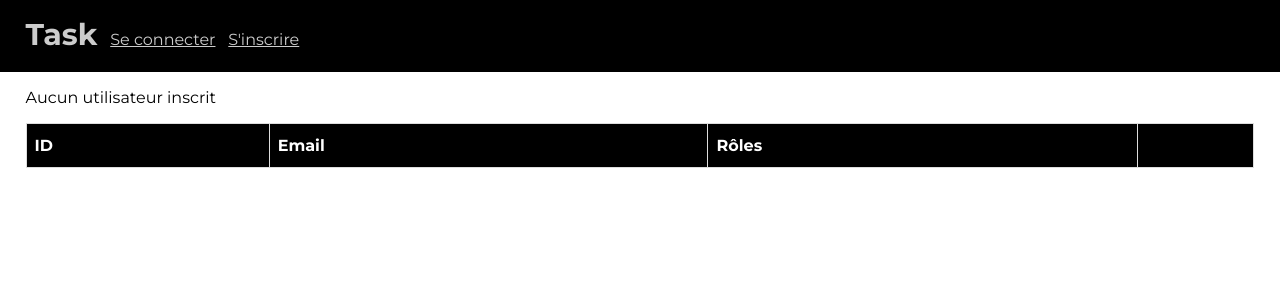
After one commit to rosedorleans/Task, a Symfony app: template templates/admin/users.html.twig in a window 1280 px wide. The commit adds this page. Shown: the top 300 px of the page. Run offline with Twig, Linux system fonts and the light colour scheme; the template is opened without the code that fills it, so the values that code supplies are empty; some libraries are stand-ins or nearby versions.

Commit message:
feat: admin + users edit

```diff
--- a/public/style/style.css
+++ b/public/style/style.css
@@ -23,6 +23,8 @@ body .btn {
   text-decoration: none;
 }
 body .link {
+  width: -moz-fit-content;
+  width: fit-content;
   color: #000;
   text-decoration: none;
   border-bottom: 1px solid;
@@ -59,6 +61,7 @@ body .page-content form {
   width: fit-content;
 }
 body .page-content form input[type=text],
+body .page-content form input[type=password],
 body .page-content form textarea,
 body .page-content form select {
   padding: 5px;
@@ -66,26 +69,27 @@ body .page-content form select {
   border-radius: 5px;
 }
 body .page-content form input[type=text]:focus,
+body .page-content form input[type=password]:focus,
 body .page-content form textarea:focus,
 body .page-content form select:focus {
   outline: solid 1px rgba(0, 0, 0, 0.3803921569);
 }
-body .page-content#index_page form h2 {
+body .page-content form h2 {
   margin: 1vh 0 -15px;
 }
-body .page-content#index_page form .body {
+body .page-content form .body {
   display: flex;
   flex-direction: column;
   gap: 1vh;
   width: -moz-fit-content;
   width: fit-content;
 }
-body .page-content#index_page form .body .elem.flex div div {
+body .page-content form .body .elem.flex div div {
   display: flex;
   gap: 5px;
 }
-body .page-content#index_page form .body .elem.flex div div input[type=checkbox]:hover,
-body .page-content#index_page form .body .elem.flex div div label:hover {
+body .page-content form .body .elem.flex div div input[type=checkbox]:hover,
+body .page-content form .body .elem.flex div div label:hover {
   cursor: pointer;
 }
 body .page-content#index_page ul.task-list {
@@ -114,4 +118,29 @@ body .page-content#newTask_page form div {
 }
 body .page-content#newTask_page form #task_date {
   flex-direction: row;
+}
+body .page-content#admin-users_page table td {
+  padding: 1vh 1vw;
+  border: 1px solid;
+}
+body .page-content#admin-users_page table {
+  font-family: #f2f2f2;
+  border-collapse: collapse;
+  width: 100%;
+}
+body .page-content#admin-users_page table td {
+  border: 1px solid #ddd;
+  padding: 8px;
+}
+body .page-content#admin-users_page table th {
+  border: 1px solid #ddd;
+  padding: 8px;
+  padding-top: 12px;
+  padding-bottom: 12px;
+  text-align: left;
+  background-color: #000;
+  color: #FFF;
+}
+body .page-content#admin-users_page table tr:nth-child(even) {
+  background-color: #f2f2f2;
 }/*# sourceMappingURL=style.css.map */
--- a/public/style/style.scss
+++ b/public/style/style.scss
@@ -28,6 +28,7 @@ body {
     }
 
     .link {
+        width: fit-content;
         color: #000;
         text-decoration: none;
         border-bottom: 1px solid;
@@ -68,6 +69,7 @@ body {
             width: fit-content;
 
             input[type="text"],
+            input[type="password"],
             textarea,
             select {
                 padding: 5px;
@@ -78,12 +80,7 @@ body {
                     outline:solid 1px #00000061;
                 }
             }
-        }
 
-        &#index_page {
-
-            // filters
-            form {
             h2 {
                 margin: 1vh 0 -15px;
             }
@@ -109,6 +106,13 @@ body {
                     }
                 }
             }
+        }
+
+        &#index_page {
+
+            // filters
+            form {
+
             }
 
             ul.task-list {
@@ -145,5 +149,38 @@ body {
                 }
             }
         }
+
+        &#admin-users_page {
+            table {
+                td {
+                    padding: 1vh 1vw;
+                    border: 1px solid;
                 }
             }
+
+            table {
+                font-family: #f2f2f2;
+                border-collapse: collapse;
+                width: 100%;
+                td {
+                    border: 1px solid #ddd;
+                    padding: 8px;
+                }
+                th {
+                    border: 1px solid #ddd;
+                    padding: 8px;
+                    padding-top: 12px;
+                    padding-bottom: 12px;
+                    text-align: left;
+                    background-color: #000;
+                    color: #FFF;
+                }
+                tr {
+                    &:nth-child(even) {
+                        background-color: #f2f2f2;
+                    }
+                }
+            }
+        }
+    }
+}
--- /dev/null
+++ b/templates/admin/users.html.twig
@@ -0,0 +1,39 @@
+{% extends 'base.html.twig' %}
+
+{% block title %}Admin utilisateurs{% endblock %}
+
+{% block idPageContent %}admin-users{% endblock %}
+
+{% block body %}
+    <table>
+        <thead>
+            <th>ID</th>
+            <th>Email</th>
+            <th>Rôles</th>
+            <th></th>
+        </thead>
+        <tbody>
+            {% for user in users %}
+                <tr>
+                    <td>{{ user.id }}</td>
+                    <td>{{ user.email }}</td>
+                    <td>
+                        {% for role in user.roles %}
+                            {% if role == "ROLE_USER" %}
+                                Utilisateur
+                            {% elseif role == "ROLE_EDITOR" %}
+                                Editeur
+                            {% elseif role == "ROLE_ADMIN" %}
+                                Administrateur
+                            {% endif %}
+                        {% endfor %}
+                    </td>
+                    <td><a href="{{ path('admin_user_edit', {'id': user.id}) }}" class="link">Modifier</a></td>
+                </tr>
+
+            {% else %}
+                <p>Aucun utilisateur inscrit</p>
+            {% endfor %}
+        </tbody>
+    </table>
+{% endblock %}
--- a/templates/base.html.twig
+++ b/templates/base.html.twig
@@ -18,13 +18,14 @@
         <header>
             <a id="mainTitle" href="{{ path('app_task_index') }}" class="hover">Task</a>
             {% if app.user %}
+                <a href="{{ path('app_logout') }}" class="hover">Déconnexion</a>
 
-                <a href="{{ path('app_logout') }}" class="hover">Déconnexion</a>
+                {% if is_granted('ROLE_ADMIN') %}
+                    <a href="{{ path('admin_index') }}" class="hover">ADMIN</a>
+                {% endif %}
             {% else %}
-
                     <a href="{{ path('app_login') }}" class="hover">Se connecter</a>
                     <a href="{{ path('app_register') }}" class="hover">S'inscrire</a>
-
             {% endif %}
         </header>
 
--- a/templates/task/_filters.html.twig
+++ b/templates/task/_filters.html.twig
@@ -14,4 +14,5 @@
         </div>
     </div>
     <button type="submit" id="filter-task-submit" class="btn hover">{{ button_label|default('Chercher') }}</button>
+    <a href="{{ path('app_task_index') }}" class="link hover">Réinitialiser</a>
 {{ form_end(form) }}
--- a/templates/task/index.html.twig
+++ b/templates/task/index.html.twig
@@ -6,11 +6,13 @@
 
 {% block body %}
     <div>
+        {% if is_granted('ROLE_USER') %}
             <a href="{{ path('app_task_new') }}" class="btn hover new-task-btn">
                 Nouvelle tache
             </a>
 
             {{ include('task/_filters.html.twig') }}
+        {% endif %}
 
         <h2>Liste des tâches</h2>
 
@@ -24,12 +26,12 @@
                         <span>{{ task.date ? task.date|date('Y-m-d') : '' }}</span> -
                         <span>{{ task.category.name }}</span>
                     </p>
+                    {% if is_granted('ROLE_USER') %}
                         <a href="{{ path('app_task_show', {'id': task.id}) }}" class="arrow">
                             <svg width="30px" height="30px" viewBox="0 -5 20 20" version="1.1" xmlns="http://www.w3.org/2000/svg" xmlns:xlink="http://www.w3.org/1999/xlink"><g id="Page-1" stroke="none" stroke-width="1" fill="none" fill-rule="evenodd"><g id="Dribbble-Light-Preview" transform="translate(-340.000000, -6564.000000)" fill="#000000"><g id="icons" transform="translate(56.000000, 160.000000)"><path d="M298.803134,6405.67805 L300.227463,6407.16201 C300.5321,6407.48143 300.304126,6407.99811 299.861293,6407.99811 L284.834221,6407.99811 C284.277401,6407.99811 284,6408.4477 284,6409.00043 L284,6408.99242 C284,6409.54515 284.277401,6410.00075 284.834221,6410.00075 L299.846162,6410.00075 C300.291013,6410.00075 300.517977,6410.54047 300.209306,6410.85788 L298.793047,6412.31781 C298.409729,6412.71634 298.426877,6413.35218 298.833396,6413.72867 L298.835413,6413.73268 C299.236888,6414.10517 299.866337,6414.08614 300.244611,6413.68962 L303.449351,6410.34721 C304.186734,6409.57219 304.182699,6408.36059 303.44229,6407.58957 L300.265794,6404.30724 C299.888529,6403.91472 299.264124,6403.8957 298.863658,6404.26518 L298.85357,6404.2752 C298.44806,6404.64869 298.425868,6405.27752 298.803134,6405.67805" id="arrow_right-[#365]"></path></g></g></g></svg>
                         </a>
-
+                    {% endif %}
                 </li>
-                {# <a href="{{ path('app_task_edit', {'id': task.id}) }}">edit</a> #}
             {% else %}
                 <li>Aucune tache</li>
             {% endfor %}
```
Also changed, not shown: src/Controller/AdminController.php (added, +51 -0 lines), src/Form/EditUserType.php (added, +48 -0 lines), templates/admin/edituser.html.twig (added, +26 -0 lines), templates/admin/index.html.twig (added, +15 -0 lines), templates/security/login.html.twig (+4 -4 lines), README.md, 2 other files. Lines whose indentation alone changed are shown as unchanged.
